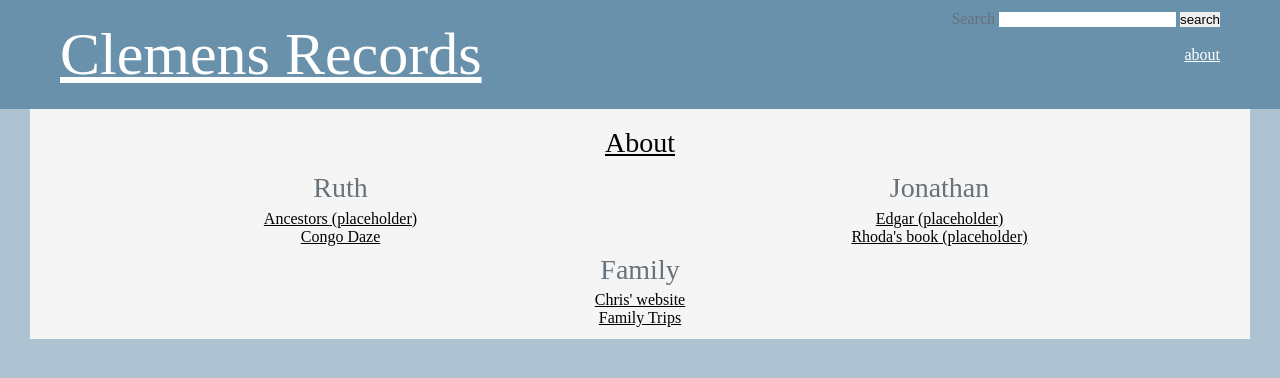
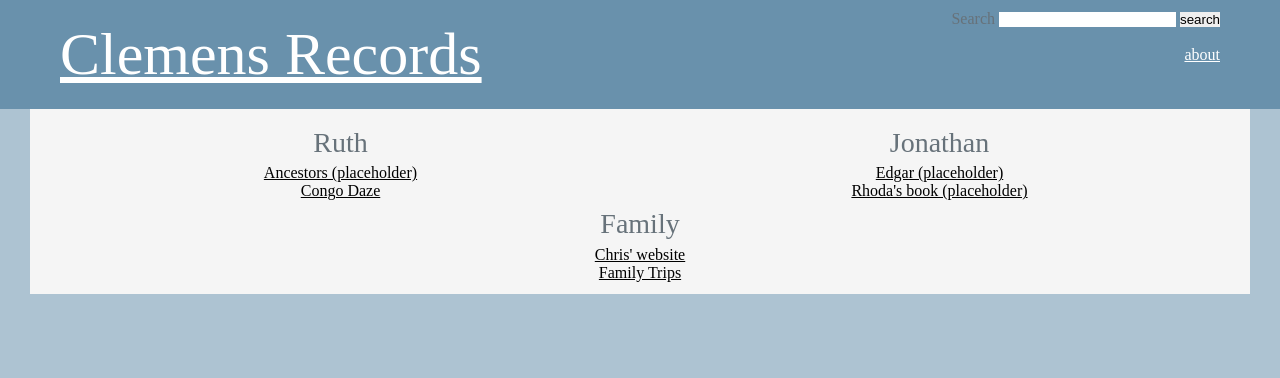
Before and after one commit to keidelclemens/keidelclemens.github.io, a Jekyll site: the page built from index.html, in a window 1280 px wide. Shown: the top 378 px of the page. Built offline with Jekyll 4.4.1, drawn with Linux system fonts in a browser that asks for light colours.

Commit message:
Update index.html

```diff
--- a/index.html
+++ b/index.html
@@ -5,11 +5,6 @@ comments: false
 
 {% assign sorted = (site.books | sort: 'order') %}
 <table width="100%">
-  <tr align="center" style="vertical-align:top">
-    <td colspan="2" width="100%">
-      <h3><a href="about">About</a></h3>
-    </td>
-  </tr>
   <tr align="center" style="vertical-align:top">
     <td width="50%">
       <h3>Ruth</h3>
```
